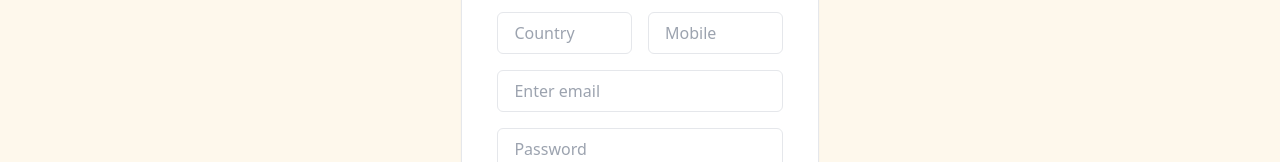
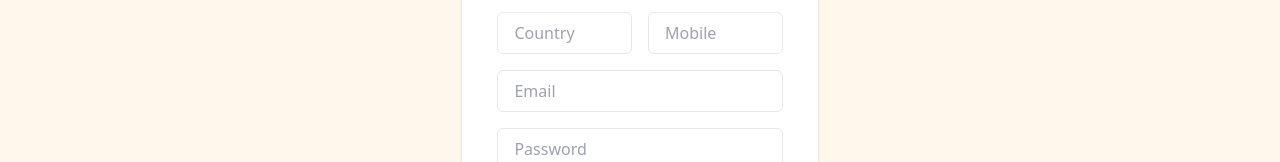
Before and after one commit to velja11/NextProject, a Next.js app: page /signup in a window 1280 px wide. Shown: the part 307-469 px from the top of the page. Built offline with nearby package versions, Linux system fonts and the light colour scheme.

Commit message:
Fixing text

```diff
--- a/components/loginForm.tsx
+++ b/components/loginForm.tsx
@@ -31,7 +31,7 @@ const LoginForm:React.FC<{onAddHandler:(text:string | undefined, text2: string |
                 <h1 className="mt-8 font-bold text-3xl">Login</h1>
                 <p className="mt-3 text-md non-italic">Hey, enter your details to sign in<br /> to your account</p>
 
-                <input placeholder="Enter email" type="email" className="input mt-10" ref={userRef}></input>
+                <input placeholder="Email" type="email" className="input mt-10" ref={userRef}></input>
                 <input placeholder="Password" type="password" className="input mt-4" ref={passRef}></input>
 
 
--- a/pages/signup.tsx
+++ b/pages/signup.tsx
@@ -16,7 +16,7 @@ const Signup = () => {
                 <input type="tel"  className="signupInp" placeholder="Mobile"/>
             </div>
 
-            <input placeholder="Enter email" type="email" className="input mt-4" ></input>
+            <input placeholder="Email" type="email" className="input mt-4" ></input>
             <input placeholder="Password" type="password" className="input mt-4" ></input>
 
             <div className="flex justify-start items-center w-[80%] mt-8">
```
